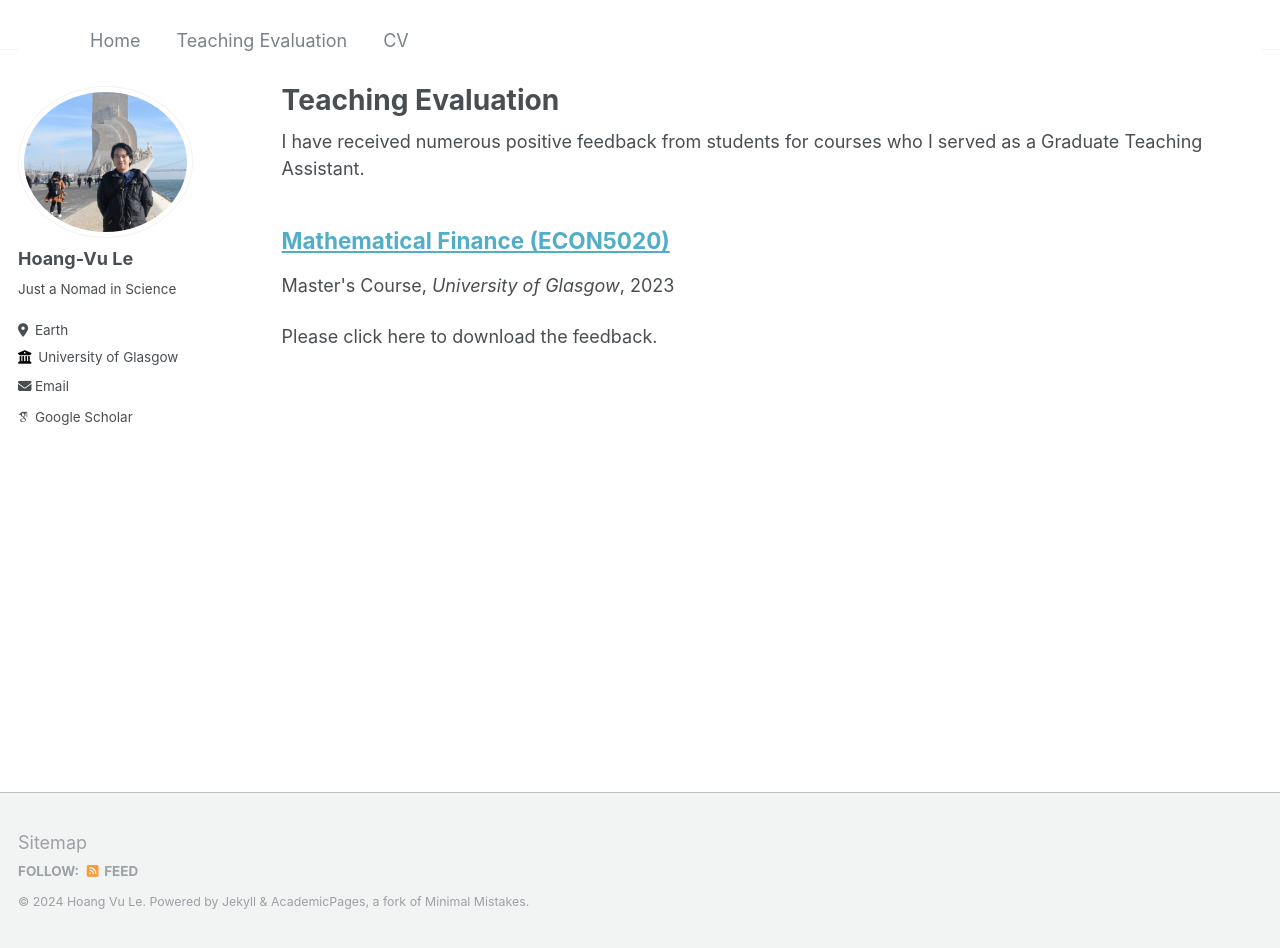
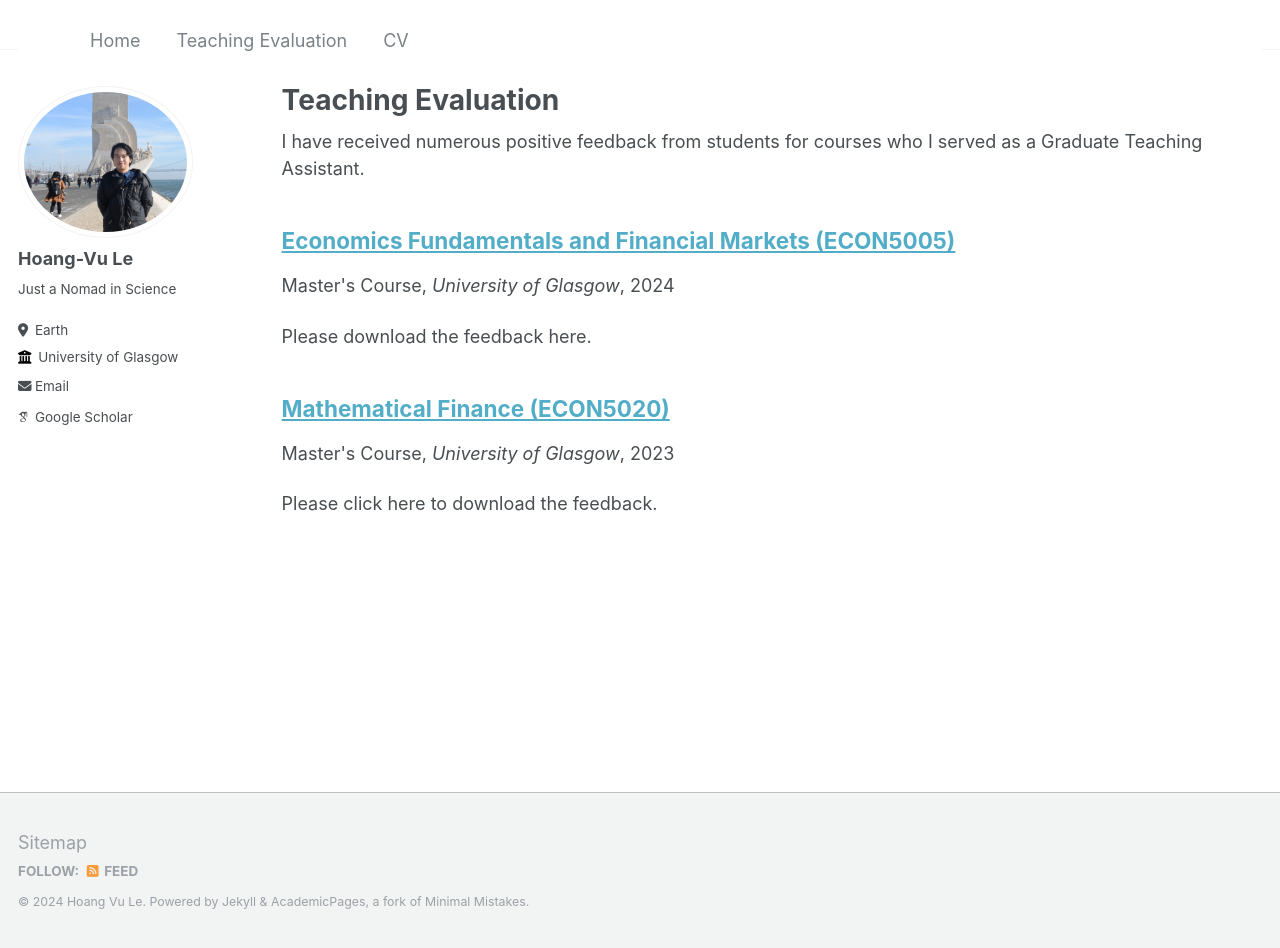
Before and after one commit to hvule/hvule.github.io, a Jekyll site: the page built from _pages/teaching.html, in a window 1280 px wide and 948 px high. Built offline with Jekyll 4.4.1, drawn with Linux system fonts in a browser that asks for light colours; some web fonts are replaced; a file with an impossible date is left out.

Commit message:
Update 2015-spring-teaching-2.md

```diff
--- a/_teaching/2015-spring-teaching-2.md
+++ b/_teaching/2015-spring-teaching-2.md
@@ -1,10 +1,10 @@
 ---
 title: "Economics Fundamentals and Financial Markets (ECON5005)"
 collection: teaching
-type: "Workshop"
+type: "Master's Course"
 permalink: /teaching/economics-fundamentals-5005
 venue: "University of Glasgow"
-date: 2024
+date: 2024-01-02
 
 ---
 
```
